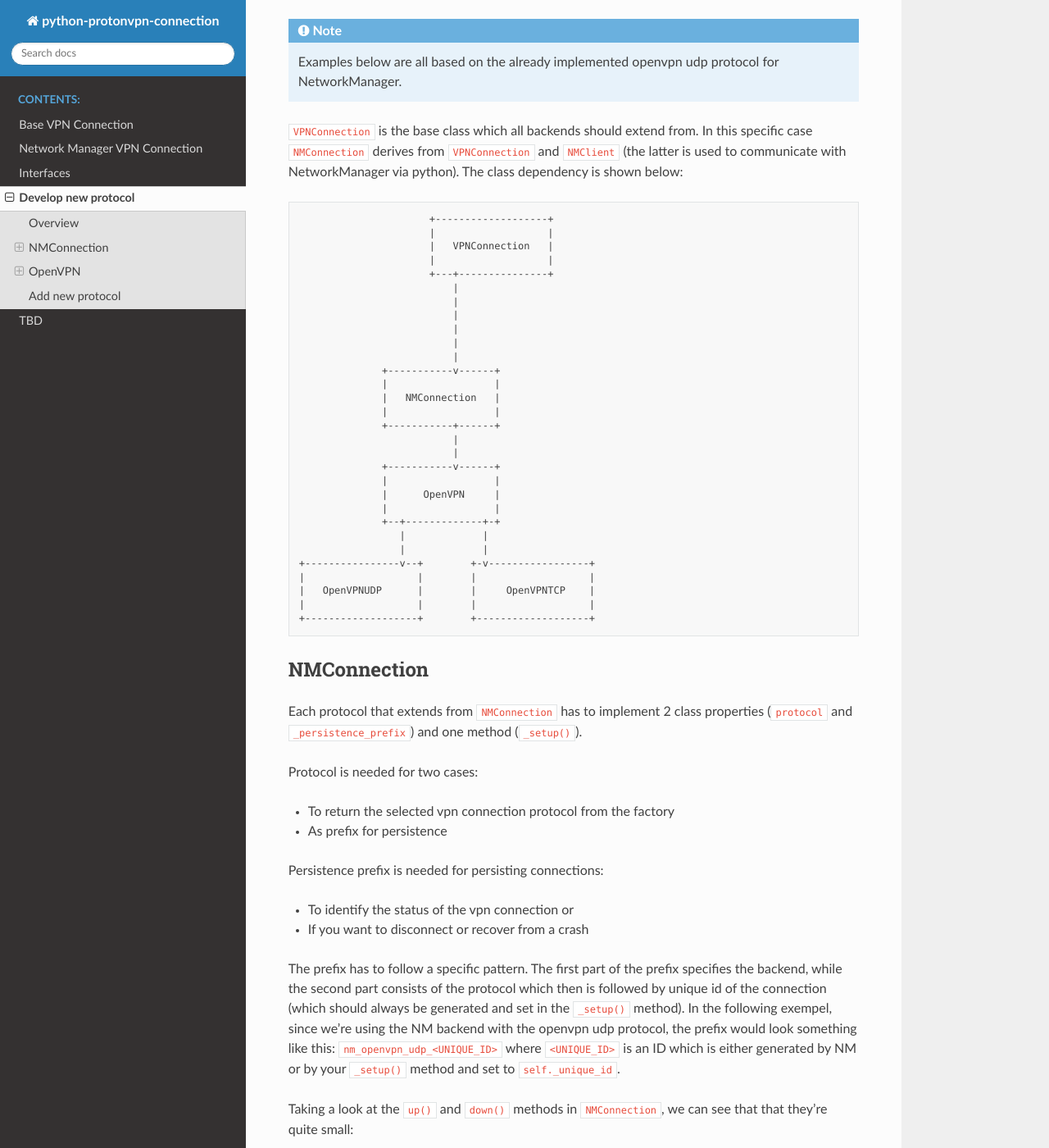
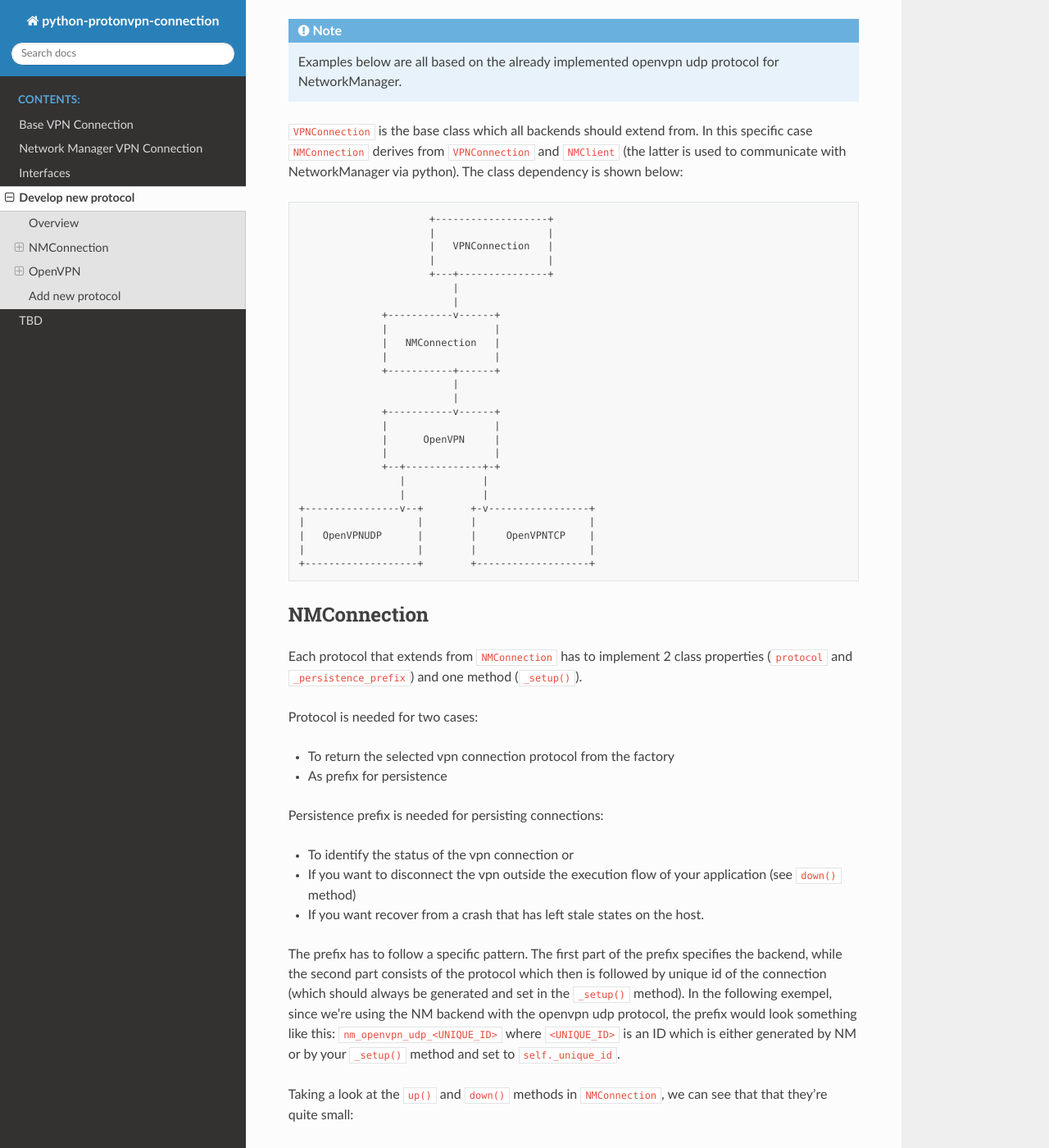
Before and after one commit to ProtonVPN/python-proton-vpn-connection, a Sphinx documentation site: the page built from docs/04_devprotocol.rst, in a window 1280 px wide and 1400 px high, scrolled down 193 px. Shown: the whole window at 82% size. Built offline with Sphinx 7.4.7 and the Read the Docs theme 2.0.0, drawn with Linux system fonts in a browser that asks for light colours; some of the changed lines change nothing that is shown; some of the changed text lies outside the part shown.

Commit message:
re-reading

```diff
--- a/docs/04_devprotocol.rst
+++ b/docs/04_devprotocol.rst
@@ -18,10 +18,6 @@ The class dependency is shown below:
                                 |   VPNConnection   |
                                 |                   |
                                 +---+---------------+
-                                    |
-                                    |
-                                    |
-                                    |
                                     |
                                     |
                         +-----------v------+
@@ -57,7 +53,8 @@ Protocol is needed for two cases:
 Persistence prefix is needed for persisting connections:
 
 * To identify the status of the vpn connection or
-* If you want to disconnect or recover from a crash
+* If you want to disconnect the vpn outside the execution flow of your application (see ``down()`` method)
+* If you want recover from a crash that has left stale states on the host.
 
 The prefix has to follow a specific pattern. The first part of the prefix specifies the backend, while the second part consists of the protocol which then is followed by unique id of the connection
 (which should always be generated and set in the ``_setup()`` method).
@@ -71,7 +68,8 @@ up()
 
 #. The ``up()`` method calls on ``_setup()``, which at this point all subclasses should've have overriden and implemented it's own setup method,
 #. then ``_persist_connection()``, which persists the connection to a file based on ``protocol`` and ``_persistence_prefix`` and lastly
-#. the connection is started with ``_start_connection_async``, which is inherited from ``NMClient``.
+#. the connection is started with ``_start_connection_async``, which is inherited from ``NMClient``, available in ``NMConnection`` and dedicated
+   to dbus RPC with Network Manager.
 
 .. code-block:: python
 
@@ -123,7 +121,7 @@ OpenVPN
 OpenVPNUDP
 ==========
 
-Let start by taking a closer look at ``OpenVPNUDP`` as it actually extends from ``OpenVPN`` (which in itself extends from ``VPNConnection``):
+Let start by taking a closer look at ``OpenVPNUDP`` as it actually extends from ``OpenVPN`` (which in itself extends from ``VPNConnection`` + ``NMClient``):
 
 .. code-block:: python
 
```
